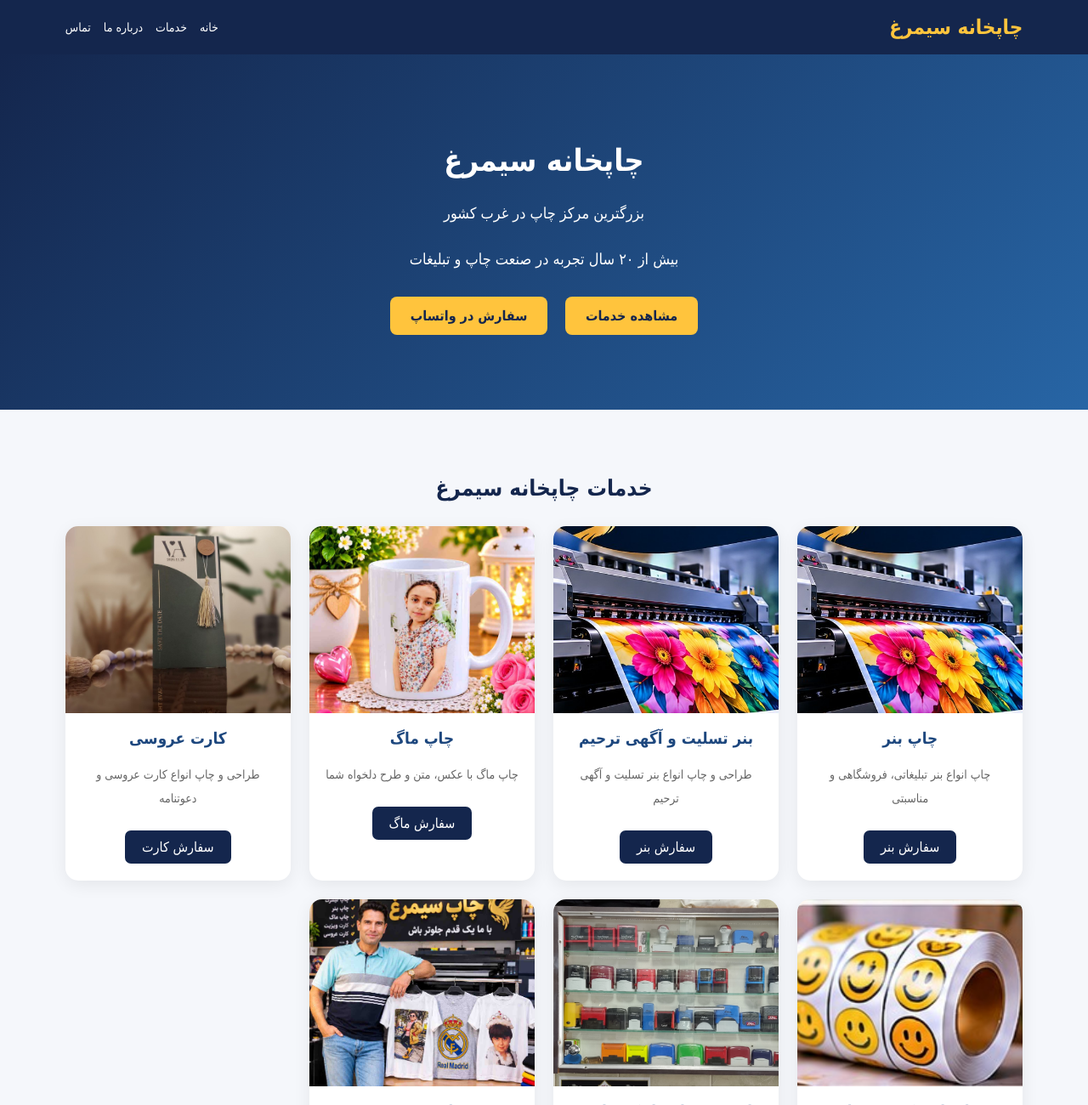
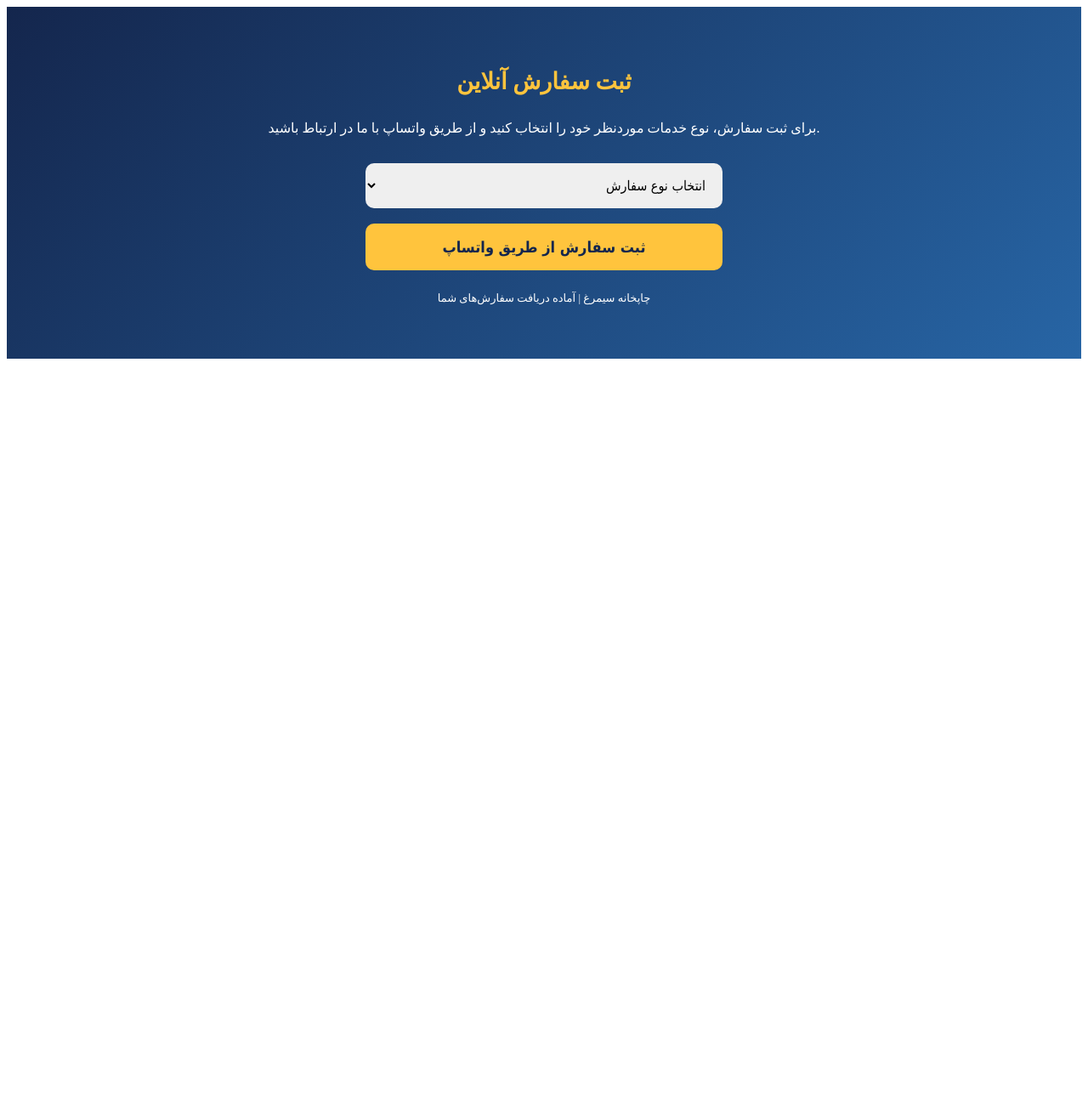
Before and after one commit to simorghprint/Chapesimorgh2, a plain HTML site: page index.html in a window 1280 px wide. Shown: the top 1300 px of the page at 85% size. After the commit the page ends 800 px from the top, so only its background shows below. Drawn offline with Linux system fonts and the light colour scheme.

Commit message:
Update index.html

```diff
--- a/index.html
+++ b/index.html
@@ -1,208 +1,83 @@
 
-<!DOCTYPE html>
-<html lang="fa" dir="rtl">
-<head>
-<meta charset="UTF-8">
-<meta name="viewport" content="width=device-width, initial-scale=1">
-<meta name="description" content="چاپخانه سیمرغ ملایر، چاپ بنر، ماگ، مهر، استیکر و کارت عروسی">
-<title>چاپخانه سیمرغ | بزرگترین مرکز چاپ در غرب کشور</title>
+<section id="online-order" style="
+background:linear-gradient(135deg,#14264d,#2765a5);
+padding:50px 20px;
+text-align:center;
+color:white;
+">
+  <h2 style="color:#ffc43d;font-size:27px">
+    ثبت سفارش آنلاین
+  </h2>
 
-<style>
-* {box-sizing:border-box}
-html {scroll-behavior:smooth}
-body {
-  margin:0;
-  font-family:Tahoma,Arial,sans-serif;
-  background:#f5f7fb;
-  color:#20243a;
-}
-header {
-  background:#14264d;
-  color:white;
-  padding:18px 6%;
-  display:flex;
-  justify-content:space-between;
-  align-items:center;
-  flex-wrap:wrap;
-  gap:15px;
-}
-header h2 {margin:0;color:#ffc43d}
-nav {display:flex;flex-wrap:wrap;gap:15px}
-nav a {color:white;text-decoration:none;font-size:14px}
-.hero {
-  padding:80px 20px;
-  text-align:center;
-  background:linear-gradient(135deg,#14264d,#2765a5);
-  color:white;
-}
-.hero h1 {font-size:36px}
-.hero p {font-size:18px;line-height:2}
-.btn {
-  display:inline-block;
-  padding:13px 24px;
-  background:#ffc43d;
-  color:#14264d;
-  border-radius:8px;
-  text-decoration:none;
-  font-weight:bold;
-  margin:8px;
-}
-section {padding:55px 6%;text-align:center}
-.title {color:#14264d;margin-bottom:30px;font-size:26px}
-.services {
-  display:grid;
-  grid-template-columns:repeat(auto-fit,minmax(230px,1fr));
-  gap:22px;
-}
-.service {
-  background:white;
-  border-radius:15px;
-  overflow:hidden;
-  box-shadow:0 5px 20px #00000012;
-  text-align:center;
-}
-.service img {
-  width:100%;
-  height:220px;
-  object-fit:cover;
-  display:block;
-}
-.service h3 {color:#1d477e}
-.service p {
-  color:#666;
-  line-height:2;
-  padding:0 15px;
-  font-size:14px;
-}
-.service a {
-  display:inline-block;
-  margin:10px 0 20px;
-  background:#14264d;
-  color:white;
-  text-decoration:none;
-  padding:10px 20px;
-  border-radius:7px;
-}
-.about {background:white;line-height:2.5}
-.contact {background:#14264d;color:white;line-height:2.7}
-.contact a {color:#ffc43d;text-decoration:none}
-footer {
-  background:#0d1935;
-  color:white;
-  text-align:center;
-  padding:22px;
-}
-@media(max-width:600px) {
-  .hero h1 {font-size:27px}
-  header {justify-content:center}
-  nav {justify-content:center}
-}
-</style>
-</head>
+  <p style="line-height:2">
+    برای ثبت سفارش، نوع خدمات موردنظر خود را انتخاب کنید
+    و از طریق واتساپ با ما در ارتباط باشید.
+  </p>
 
-<body>
+  <div style="max-width:420px;margin:25px auto">
 
-<header>
-  <h2>چاپخانه سیمرغ</h2>
-  <nav>
-    <a href="#home">خانه</a>
-    <a href="#services">خدمات</a>
-    <a href="#about">درباره ما</a>
-    <a href="#contact">تماس</a>
-  </nav>
-</header>
+    <select id="orderType" style="
+    width:100%;
+    padding:16px;
+    border-radius:10px;
+    border:0;
+    font-size:16px;
+    font-family:Tahoma;
+    margin-bottom:18px;
+    direction:rtl;
+    ">
+      <option value="">انتخاب نوع سفارش</option>
+      <option>چاپ بنر</option>
+      <option>بنر تسلیت و آگهی ترحیم</option>
+      <option>چاپ ماگ</option>
+      <option>کارت عروسی</option>
+      <option>چاپ استیکر و وینیل</option>
+      <option>ساخت مهر اتوماتیک و لیزری</option>
+      <option>چاپ تیشرت</option>
+      <option>سایر خدمات چاپ</option>
+    </select>
 
-<div class="hero" id="home">
-  <h1>چاپخانه سیمرغ</h1>
-  <p>بزرگترین مرکز چاپ در غرب کشور</p>
-  <p>بیش از ۲۰ سال تجربه در صنعت چاپ و تبلیغات</p>
-  <a class="btn" href="#services">مشاهده خدمات</a>
-  <a class="btn" href="https://wa.me/989189023896">سفارش در واتساپ</a>
-</div>
+    <button onclick="sendOrder()" style="
+    width:100%;
+    padding:17px;
+    border:0;
+    border-radius:10px;
+    background:#ffc43d;
+    color:#14264d;
+    font-size:18px;
+    font-weight:bold;
+    font-family:Tahoma;
+    cursor:pointer;
+    ">
+      ثبت سفارش از طریق واتساپ
+    </button>
 
-<section id="services">
-<h2 class="title">خدمات چاپخانه سیمرغ</h2>
-
-<div class="services">
-
-  <div class="service">
-    <img src="./images/banner.jpg_072611.jpg" alt="چاپ بنر">
-    <h3>چاپ بنر</h3>
-    <p>چاپ انواع بنر تبلیغاتی، فروشگاهی و مناسبتی</p>
-    <a href="https://wa.me/989189023896">سفارش بنر</a>
   </div>
 
-  <div class="service">
-    <img src="./images/banner.jpg_072611.jpg" alt="بنر تسلیت">
-    <h3>بنر تسلیت و آگهی ترحیم</h3>
-    <p>طراحی و چاپ انواع بنر تسلیت و آگهی ترحیم</p>
-    <a href="https://wa.me/989189023896">سفارش بنر</a>
-  </div>
-
-  <div class="service">
-    <img src="./images/mug.jpg_072601.jpg" alt="چاپ ماگ">
-    <h3>چاپ ماگ</h3>
-    <p>چاپ ماگ با عکس، متن و طرح دلخواه شما</p>
-    <a href="https://wa.me/989189023896">سفارش ماگ</a>
-  </div>
-
-  <div class="service">
-    <img src="./images/wedding.jpg_072610.jpg" alt="کارت عروسی">
-    <h3>کارت عروسی</h3>
-    <p>طراحی و چاپ انواع کارت عروسی و دعوتنامه</p>
-    <a href="https://wa.me/989189023896">سفارش کارت</a>
-  </div>
-
-  <div class="service">
-    <img src="./images/sticker.jpg_072609.jpg" alt="چاپ استیکر">
-    <h3>چاپ استیکر و وینیل</h3>
-    <p>چاپ انواع استیکر تبلیغاتی و تزئینی</p>
-    <a href="https://wa.me/989189023896">سفارش استیکر</a>
-  </div>
-
-  <div class="service">
-    <img src="./images/stamp.jpg_072603.jpg" alt="ساخت مهر">
-    <h3>ساخت مهر اتوماتیک و لیزری</h3>
-    <p>طراحی و ساخت انواع مهر اتوماتیک و لیزری</p>
-    <a href="https://wa.me/989189023896">سفارش مهر</a>
-  </div>
-
-  <div class="service">
-    <img src="./images/tishirt.jpg_072609.jpg" alt="چاپ تیشرت">
-    <h3>چاپ تیشرت</h3>
-    <p>چاپ طرح و عکس دلخواه روی تیشرت</p>
-    <a href="https://wa.me/989189023896">سفارش تیشرت</a>
-  </div>
-
-</div>
-</section>
-
-<section class="about" id="about">
-  <h2 class="title">درباره چاپخانه سیمرغ</h2>
-  <p>
-    چاپخانه سیمرغ با بیش از ۲۰ سال سابقه فعالیت
-    در صنعت چاپ، ارائه‌دهنده خدمات متنوع چاپ و تبلیغات
-    با کیفیت بالا و قیمت مناسب است.
-    هدف ما جلب رضایت مشتریان و ارائه بهترین خدمات است.
+  <p style="font-size:13px">
+    چاپخانه سیمرغ | آماده دریافت سفارش‌های شما
   </p>
 </section>
 
-<section id="contact" class="contact">
-  <h2>ارتباط با چاپخانه سیمرغ</h2>
-  <p>📍 آدرس: ملایر، میدان امام خمینی، چاپخانه سیمرغ</p>
-  <p>📞 تماس اول: <a href="tel:09189023896">09189023896</a></p>
-  <p>📞 تماس دوم: <a href="tel:09183090630">09183090630</a></p>
-  <p>📷 اینستاگرام:
-    <a href="https://instagram.com/chapesimorgh2021" target="_blank">@chapesimorgh2021</a>
-  </p>
-  <a class="btn" href="tel:09189023896">تماس با ما</a>
-  <a class="btn" href="https://wa.me/989189023896">واتساپ و سفارش</a>
-  <a class="btn" href="https://instagram.com/chapesimorgh2021">اینستاگرام</a>
-</section>
+<script>
+function sendOrder() {
+  const service = document.getElementById("orderType").value;
 
-<footer>
-  چاپخانه سیمرغ | بزرگترین مرکز چاپ در غرب کشور
-</footer>
+  if (!service) {
+    alert("لطفاً نوع سفارش خود را انتخاب کنید");
+    return;
+  }
 
-</body>
-</html>
+  const message =
+    "سلام، وقت بخیر\n" +
+    "می‌خواهم از چاپخانه سیمرغ سفارش ثبت کنم.\n" +
+    "نوع سفارش من: " + service +
+    "\nلطفاً راهنمایی بفرمایید.";
+
+  const url =
+    "https://wa.me/989189023896?text=" +
+    encodeURIComponent(message);
+
+  window.open(url, "_blank");
+}
+</script>
```
